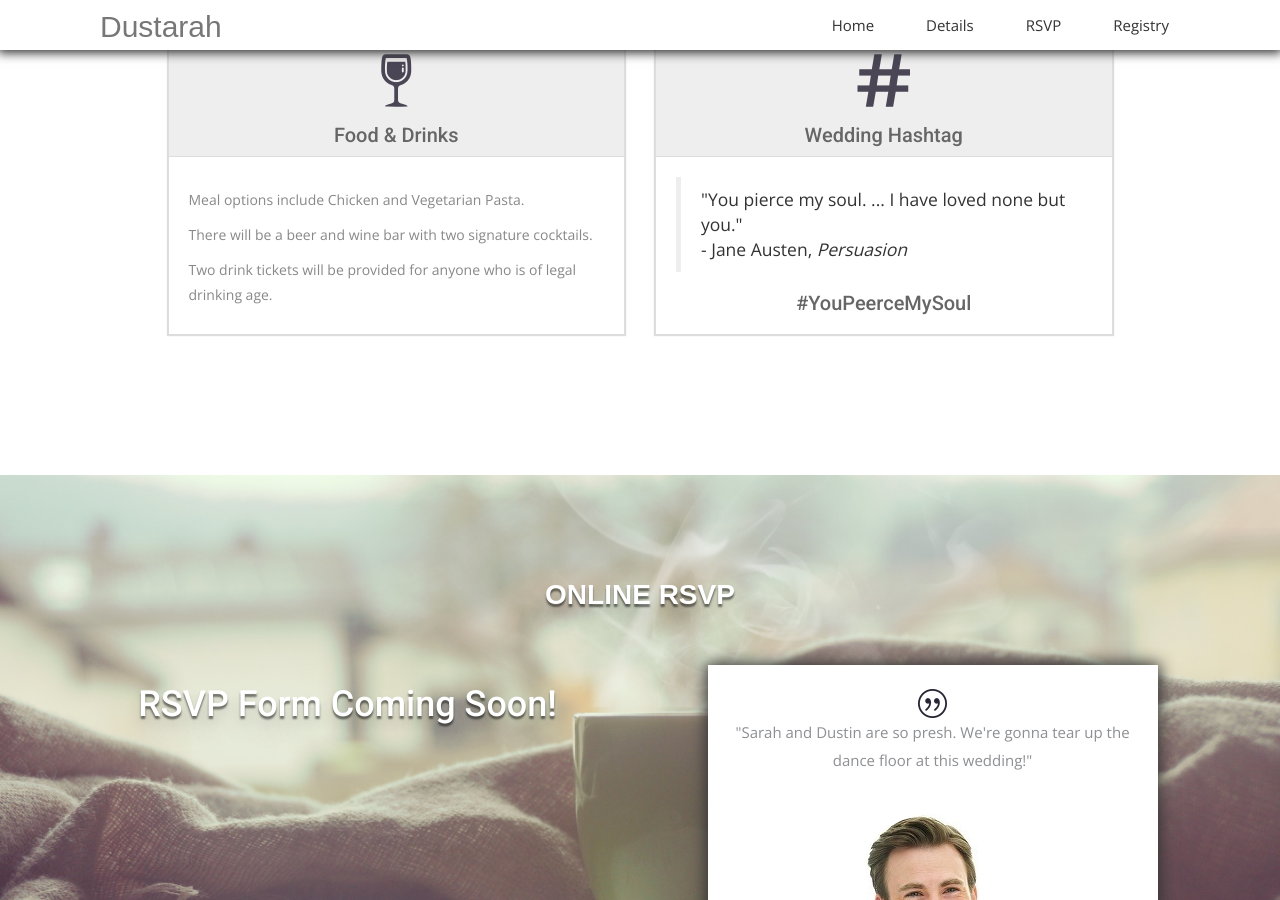
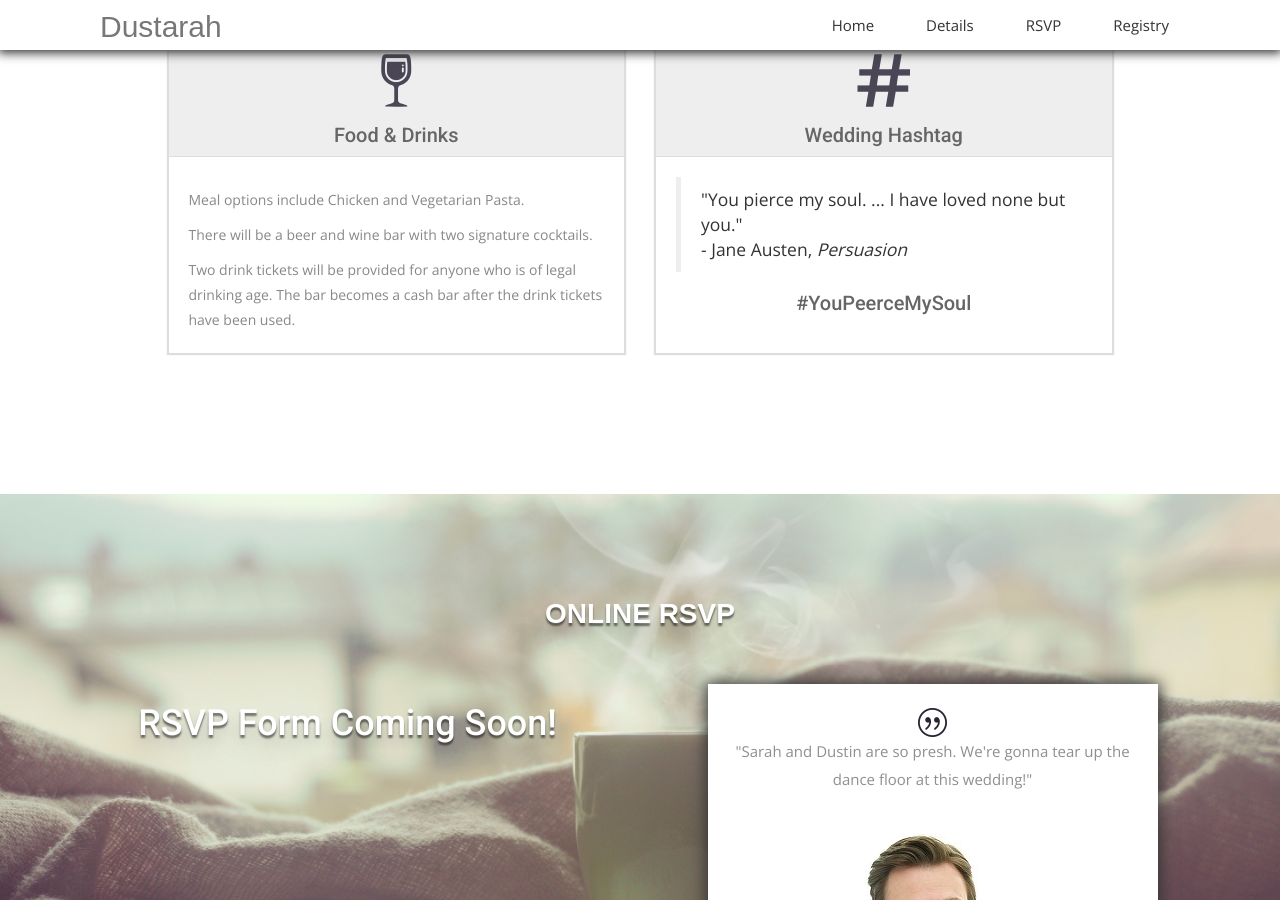
Before and after one commit to dustinpeerce/dustarah, a Jekyll site: the page built from index.html, in a window 1280 px wide and 900 px high, scrolled down 1294 px. Built offline with Jekyll 4.4.1, drawn with Linux system fonts in a browser that asks for light colours; nearby versions of some CDN libraries; some web fonts are replaced.

Commit message:
Cash Bar detail

```diff
--- a/index.html
+++ b/index.html
@@ -76,7 +76,7 @@ permalink: /
               There will be a beer and wine bar with two signature cocktails.
             </p>
             <p>
-              Two drink tickets will be provided for anyone who is of legal drinking age.
+              Two drink tickets will be provided for anyone who is of legal drinking age. The bar becomes a cash bar after the drink tickets have been used.
             </p>
           </div>
         </div>
```
